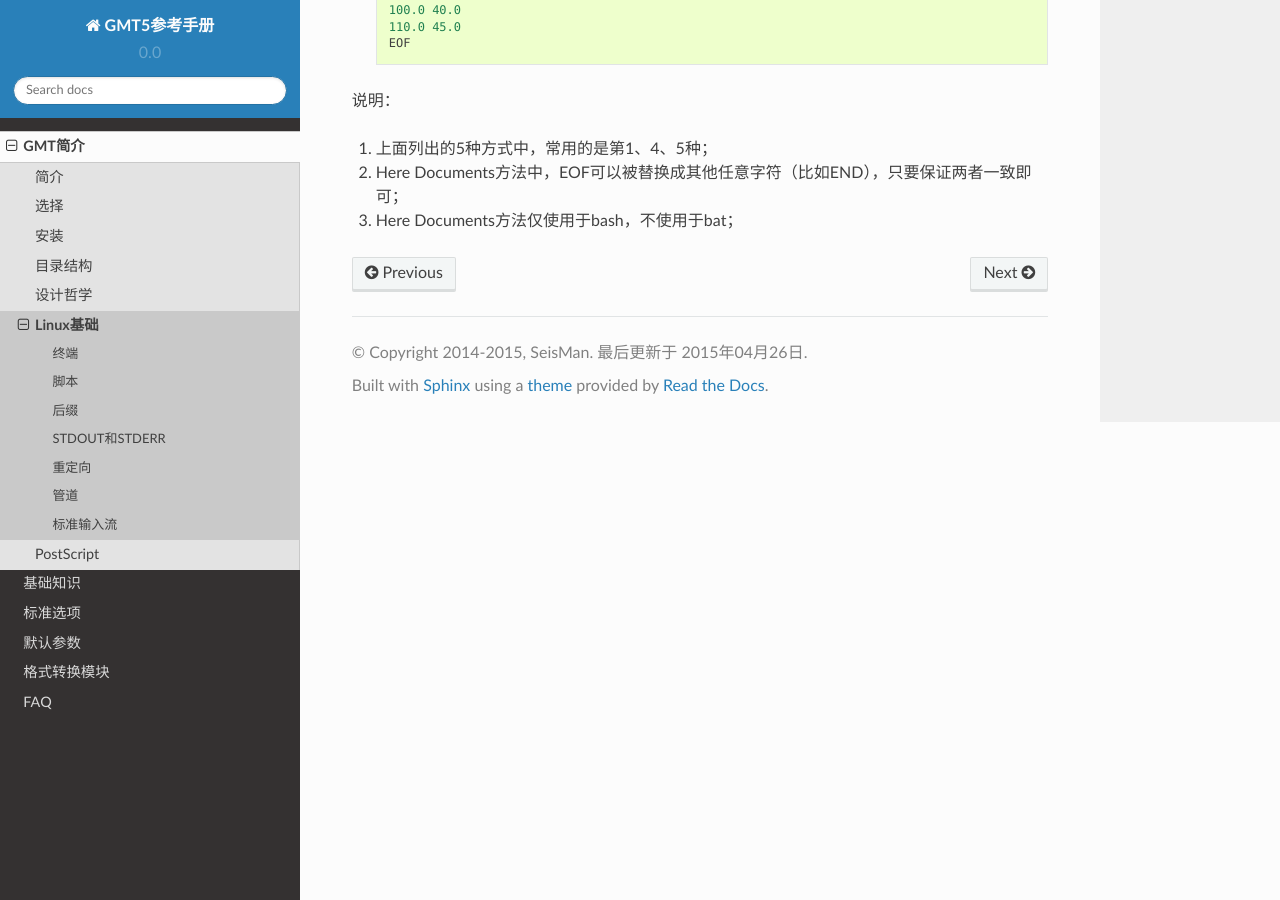
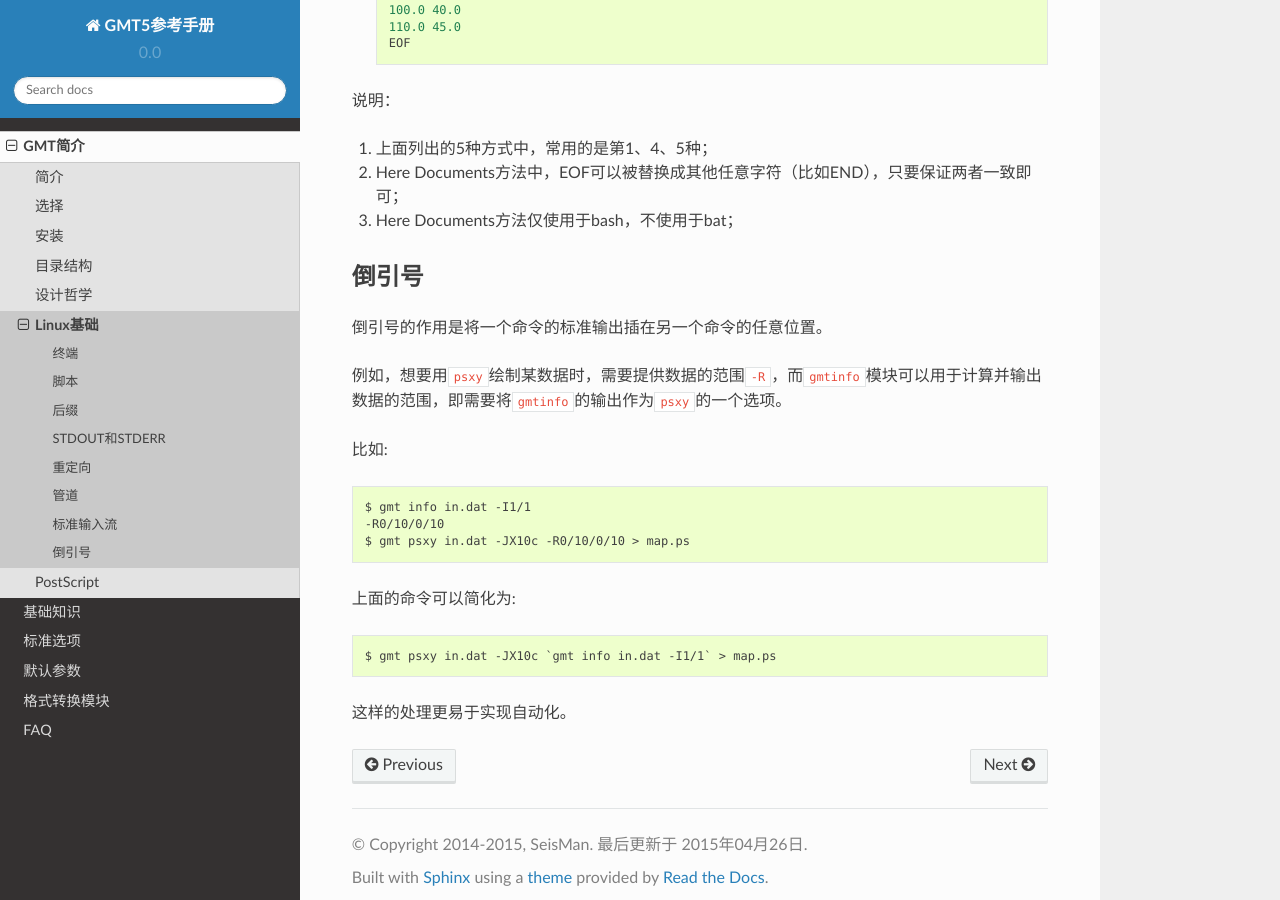
Before and after one commit to seisman/GMT5_Docs, a Sphinx documentation site: the page built from source/linux-basics.rst, in a window 1280 px wide and 900 px high, scrolled down 4587 px. Built offline with Sphinx 7.4.7 and the Read the Docs theme 2.0.0, drawn with Linux system fonts in a browser that asks for light colours.

Commit message:
加入倒引号

```diff
--- a/source/linux-basics.rst
+++ b/source/linux-basics.rst
@@ -167,3 +167,23 @@ GMT的某些模块需要数据才可以画图，这些数据可以来自于文
 #. 上面列出的5种方式中，常用的是第1、4、5种；
 #. Here Documents方法中，EOF可以被替换成其他任意字符（比如END），只要保证两者一致即可；
 #. Here Documents方法仅使用于bash，不使用于bat；
+
+倒引号
+------
+
+倒引号的作用是将一个命令的标准输出插在另一个命令的任意位置。
+
+
+例如，想要用\ ``psxy``\ 绘制某数据时，需要提供数据的范围\ ``-R``\ ，而\ ``gmtinfo``\ 模块可以用于计算并输出数据的范围，即需要将\ ``gmtinfo``\ 的输出作为\ ``psxy``\ 的一个选项。
+
+比如::
+
+    $ gmt info in.dat -I1/1
+    -R0/10/0/10
+    $ gmt psxy in.dat -JX10c -R0/10/0/10 > map.ps
+
+上面的命令可以简化为::
+
+    $ gmt psxy in.dat -JX10c `gmt info in.dat -I1/1` > map.ps
+
+这样的处理更易于实现自动化。
```
Also changed, not shown: other parts of source/linux-basics.rst (+1 -1 lines).
